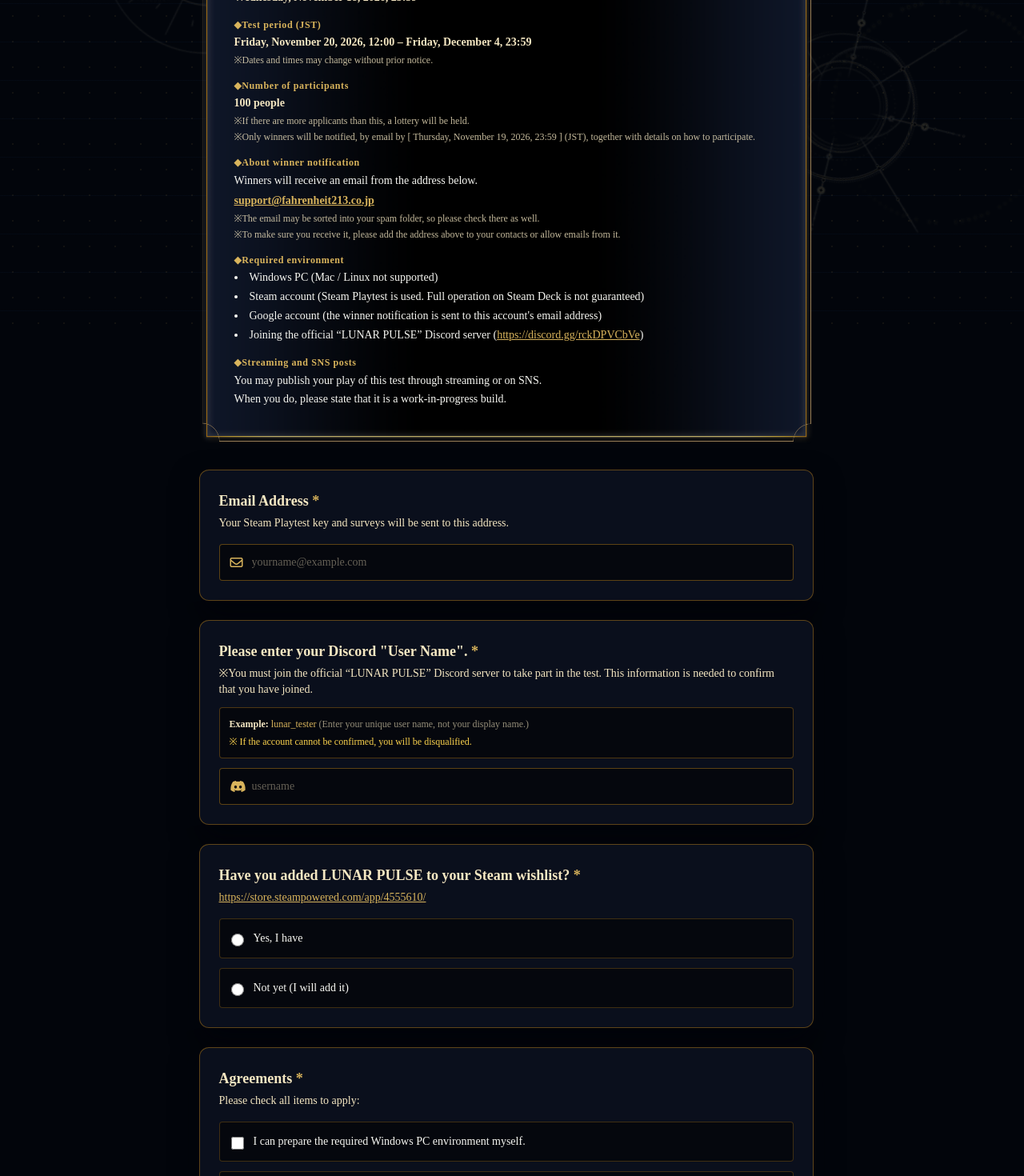
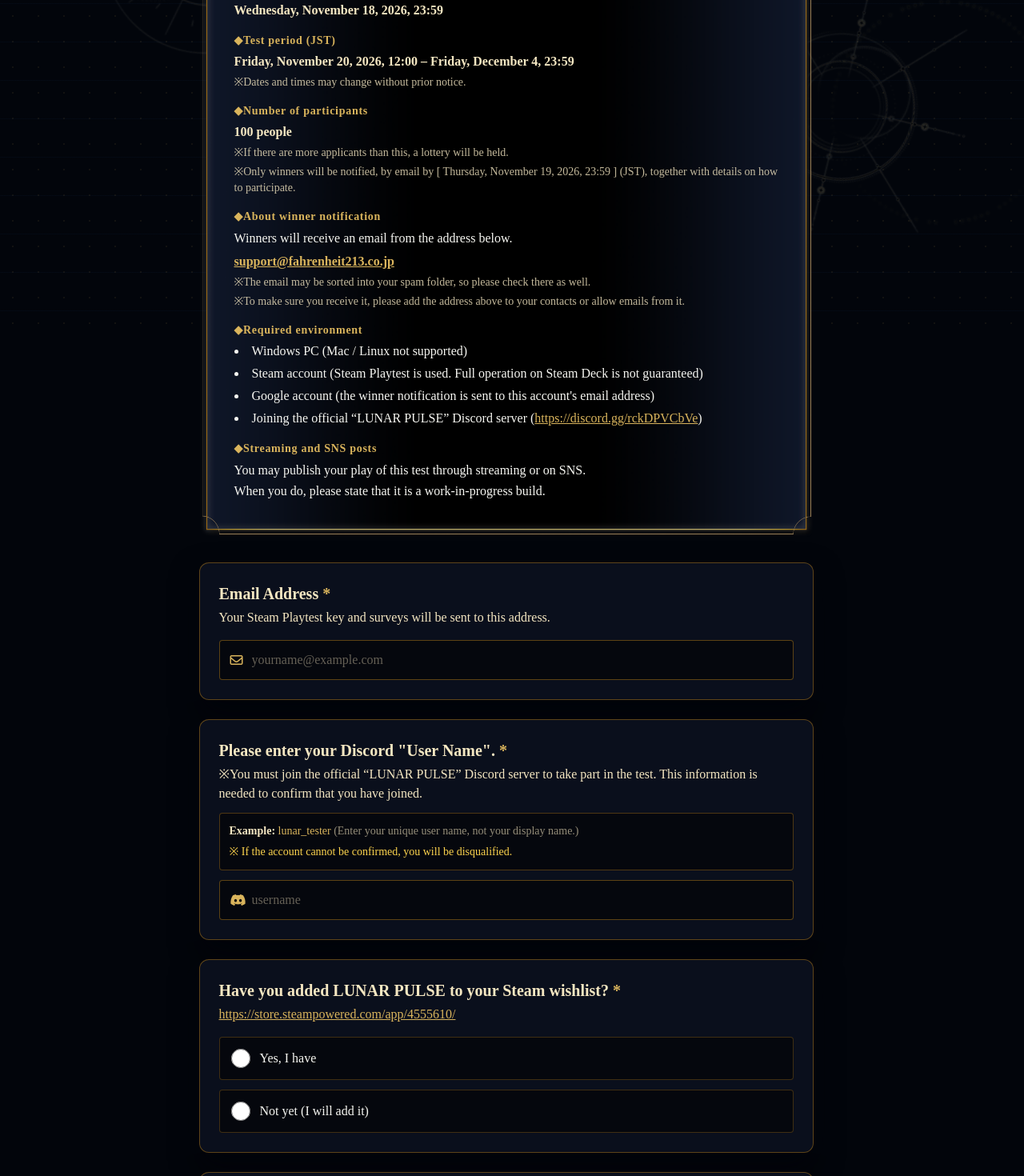
Before and after one commit to thanhphung29/lilith-landingpage, a Next.js app: page /en/apply in a window 1280 px wide. Shown: the part 380-1850 px from the top of the page at 80% size. Built offline with nearby package versions, Linux system fonts and the light colour scheme.

Commit message:
upsize text trong apply

```diff
--- a/app/[locale]/apply/page.tsx
+++ b/app/[locale]/apply/page.tsx
@@ -5,7 +5,7 @@ import Footer from "@/components/Footer";
 import { Link } from "@/i18n/navigation";
 
 const SUPPORT_EMAIL = "support@fahrenheit213.co.jp";
-const GUIDE_TITLE = "mb-1 block text-xs font-bold tracking-wider text-gothic-gold";
+const GUIDE_TITLE = "mb-1 block text-sm font-bold tracking-wider text-gothic-gold";
 
 // The text between <link>…</link> in a translation is itself the URL, so it is used as the href
 // too: changing a URL in the translation sheet then updates the link without touching code.
@@ -38,12 +38,12 @@ export default async function ApplyPage() {
           <ApplyForm
             guide={
             <section className="info-frame relative mb-8 p-2 sm:p-4">
-              <div className="space-y-4 text-sm text-gothic-body">
+              <div className="space-y-4 text-base text-gothic-body">
                 <div className="space-y-1">
                   <p className="leading-relaxed">
                     {t.rich("guide_intro", { link: linkTo })}
                   </p>
-                  <p className="text-xs text-gothic-ivory/80">{t("guide_intro_note")}</p>
+                  <p className="text-sm text-gothic-ivory/80">{t("guide_intro_note")}</p>
                 </div>
                 <div>
                   <span className={GUIDE_TITLE}>{t("guide_deadline_title")}</span>
@@ -52,12 +52,12 @@ export default async function ApplyPage() {
                 <div>
                   <span className={GUIDE_TITLE}>{t("guide_period_title")}</span>
                   <p className="font-bold text-gothic-ivory">{t("guide_period_val")}</p>
-                  <p className="mt-1 text-xs text-gothic-ivory/80">{t("info_period_note")}</p>
+                  <p className="mt-1 text-sm text-gothic-ivory/80">{t("info_period_note")}</p>
                 </div>
                 <div>
                   <span className={GUIDE_TITLE}>{t("guide_capacity_title")}</span>
                   <p className="font-bold text-gothic-ivory">{t("guide_capacity_val")}</p>
-                  <div className="mt-1 space-y-1 text-xs text-gothic-ivory/80">
+                  <div className="mt-1 space-y-1 text-sm text-gothic-ivory/80">
                     <p>{t("guide_capacity_note1")}</p>
                     <p>{t("guide_capacity_note2")}</p>
                   </div>
@@ -68,7 +68,7 @@ export default async function ApplyPage() {
                   <p className="mt-1 font-bold">
                     <ExternalLink href={`mailto:${SUPPORT_EMAIL}`}>{SUPPORT_EMAIL}</ExternalLink>
                   </p>
-                  <div className="mt-1 space-y-1 text-xs text-gothic-ivory/80">
+                  <div className="mt-1 space-y-1 text-sm text-gothic-ivory/80">
                     <p>{t("guide_notice_note1")}</p>
                     <p>{t("guide_notice_note2")}</p>
                   </div>
@@ -97,7 +97,7 @@ export default async function ApplyPage() {
           <div className="mt-8 flex justify-center">
             <Link
               href="/"
-              className="btn-top-img inline-flex cursor-pointer items-center justify-center gap-2 px-6 text-sm font-bold tracking-wider whitespace-nowrap"
+              className="btn-top-img inline-flex cursor-pointer items-center justify-center gap-2 px-6 text-base font-bold tracking-wider whitespace-nowrap"
             >
               <i className="fa-solid fa-circle-left" aria-hidden="true" />
               <span data-fit-box className="flex min-w-0 items-center">
--- a/components/ApplyForm.tsx
+++ b/components/ApplyForm.tsx
@@ -10,9 +10,9 @@ import Turnstile from "./Turnstile";
 
 const CARD =
   "rounded-xl border border-[#97691a]/60 bg-[#0c1220]/85 p-6 shadow-royal-box transition-colors hover:border-[#bfae67]";
-const LABEL = "mb-1 block text-base font-bold text-gothic-ivory sm:text-lg";
+const LABEL = "mb-1 block text-base font-bold text-gothic-ivory sm:text-xl";
 // Same as LABEL, with more room before the answer on the confirm step
-const CONFIRM_LABEL = "mb-3 block text-base font-bold text-gothic-ivory sm:text-lg";
+const CONFIRM_LABEL = "mb-3 block text-base font-bold text-gothic-ivory sm:text-xl";
 type Errors = { email?: string; discord?: string; wishlist?: string; consent?: string; captcha?: string };
 
 const WISHLIST_URL = "https://store.steampowered.com/app/4555610/";
@@ -23,11 +23,11 @@ type Entry = { email: string; discord: string; wishlist: "yes" | "no"; consents:
 
 const INPUT_ERROR = "border-red-500/80 focus:border-red-400 focus:ring-red-400";
 const INPUT =
-  "w-full rounded border border-[#97691a]/60 bg-[#05070d] py-3 pr-4 pl-10 text-sm text-gothic-ivory placeholder-gothic-ivory/40 transition-all focus:border-[#bfae67] focus:ring-1 focus:ring-[#bfae67] focus:outline-none";
+  "w-full rounded border border-[#97691a]/60 bg-[#05070d] py-3 pr-4 pl-10 text-base text-gothic-ivory placeholder-gothic-ivory/40 transition-all focus:border-[#bfae67] focus:ring-1 focus:ring-[#bfae67] focus:outline-none";
 
 function FieldError({ id, message }: { id: string; message: string }) {
   return (
-    <p id={id} role="alert" className="mt-2 flex items-start gap-2 text-sm text-red-400">
+    <p id={id} role="alert" className="mt-2 flex items-start gap-2 text-base text-red-400">
       <i className="fa-solid fa-circle-exclamation mt-0.5" aria-hidden="true" />
       <span>{message}</span>
     </p>
@@ -181,7 +181,7 @@ export default function ApplyForm({ guide }: { guide: React.ReactNode }) {
       {step === "done" ? (
         // Takes the place of "Before you apply" once the application has gone through
         <section className="info-frame relative mb-8 p-2 sm:p-4">
-          <div className="space-y-4 text-sm text-gothic-body">
+          <div className="space-y-4 text-base text-gothic-body">
             <p className="leading-relaxed">
               {t.rich("apply_done_lead", { b: (chunks) => <strong className="font-bold">{chunks}</strong> })}
             </p>
@@ -197,12 +197,12 @@ export default function ApplyForm({ guide }: { guide: React.ReactNode }) {
                 </a>
               </p>
             </div>
-            <div className="space-y-1 text-xs text-gothic-ivory/80">
+            <div className="space-y-1 text-sm text-gothic-ivory/80">
               <p>{t("apply_done_spam")}</p>
               <p>{t("apply_done_allow")}</p>
             </div>
             <div>
-              <span className="mb-1 block text-xs font-bold tracking-wider text-gothic-gold">
+              <span className="mb-1 block text-sm font-bold tracking-wider text-gothic-gold">
                 {t("apply_done_warn_title")}
               </span>
               <ul className="list-inside list-disc space-y-1">
@@ -242,7 +242,7 @@ export default function ApplyForm({ guide }: { guide: React.ReactNode }) {
           <label htmlFor="applicantEmail" className={LABEL}>
             {t("form_email_label")} <span className="text-gothic-gold">*</span>
           </label>
-          <p className="mb-4 text-sm text-gothic-ivory">{t("form_email_sub")}</p>
+          <p className="mb-4 text-base text-gothic-ivory">{t("form_email_sub")}</p>
           <div className="relative">
             <div className="pointer-events-none absolute inset-y-0 left-0 flex items-center pl-3.5 text-gothic-gold">
               <i className="fa-regular fa-envelope" aria-hidden="true" />
@@ -267,8 +267,8 @@ export default function ApplyForm({ guide }: { guide: React.ReactNode }) {
           <label htmlFor="discordHandle" className={LABEL}>
             {t("form_discord_label")} <span className="text-gothic-gold">*</span>
           </label>
-          {t("form_discord_sub") && <p className="mb-3 text-sm text-gothic-ivory">{t("form_discord_sub")}</p>}
-          <div className="mb-3 space-y-1.5 rounded border border-[#97691a]/50 bg-[#05070d] p-3 text-xs text-gothic-ivory">
+          {t("form_discord_sub") && <p className="mb-3 text-base text-gothic-ivory">{t("form_discord_sub")}</p>}
+          <div className="mb-3 space-y-1.5 rounded border border-[#97691a]/50 bg-[#05070d] p-3 text-sm text-gothic-ivory">
             <p>
               <strong>{t("discord_hint_ex")}</strong>{" "}
               <span className="text-gothic-gold">lunar_tester</span>{" "}
@@ -307,7 +307,7 @@ export default function ApplyForm({ guide }: { guide: React.ReactNode }) {
             href={WISHLIST_URL}
             target="_blank"
             rel="noopener noreferrer"
-            className="mb-4 block break-all text-sm text-gothic-gold underline hover:text-gothic-ivory"
+            className="mb-4 block break-all text-base text-gothic-gold underline hover:text-gothic-ivory"
           >
             {WISHLIST_URL}
           </a>
@@ -315,7 +315,7 @@ export default function ApplyForm({ guide }: { guide: React.ReactNode }) {
             {(["yes", "no"] as const).map((value) => (
               <label
                 key={value}
-                className="flex cursor-pointer items-start gap-3 rounded border border-[#97691a]/40 bg-[#05070d] p-3.5 transition-colors hover:bg-[#141a2b]"
+                className="flex cursor-pointer items-center gap-3 rounded border border-[#97691a]/40 bg-[#05070d] p-3.5 transition-colors hover:bg-[#141a2b]"
               >
                 <input
                   type="radio"
@@ -323,9 +323,9 @@ export default function ApplyForm({ guide }: { guide: React.ReactNode }) {
                   name="wishlist"
                   value={value}
                   onChange={() => clearError("wishlist")}
-                  className="mt-1 h-4 w-4 min-w-4 shrink-0 grow-0 basis-4 accent-gothic-gold"
+                  className="h-6 w-6 min-w-6 shrink-0 grow-0 basis-6 accent-gothic-gold"
                 />
-                <span className="text-sm text-gothic-body">{t(`wishlist_${value}`)}</span>
+                <span className="text-base text-gothic-body">{t(`wishlist_${value}`)}</span>
               </label>
             ))}
           </div>
@@ -340,21 +340,21 @@ export default function ApplyForm({ guide }: { guide: React.ReactNode }) {
           <p className={LABEL} aria-hidden="true">
             {t("form_consent_label")} <span className="text-gothic-gold">*</span>
           </p>
-          <p className="mb-4 text-sm text-gothic-ivory">{t("form_consent_sub")}</p>
+          <p className="mb-4 text-base text-gothic-ivory">{t("form_consent_sub")}</p>
           <div className="space-y-3">
             {CONSENTS.map((key) => (
               <label
                 key={key}
-                className="flex cursor-pointer items-start gap-3 rounded border border-[#97691a]/40 bg-[#05070d] p-3.5 transition-colors hover:bg-[#141a2b]"
+                className="flex cursor-pointer items-center gap-3 rounded border border-[#97691a]/40 bg-[#05070d] p-3.5 transition-colors hover:bg-[#141a2b]"
               >
                 <input
                   type="checkbox"
                   id={key}
                   name={key}
                   onChange={() => clearError("consent")}
-                  className="mt-1 h-4 w-4 min-w-4 shrink-0 grow-0 basis-4 rounded-[4px] accent-gothic-gold"
+                  className="h-6 w-6 min-w-6 shrink-0 grow-0 basis-6 rounded-[4px] accent-gothic-gold"
                 />
-                <span className="text-sm text-gothic-body">{t(key)}</span>
+                <span className="text-base text-gothic-body">{t(key)}</span>
               </label>
             ))}
           </div>
@@ -388,7 +388,7 @@ export default function ApplyForm({ guide }: { guide: React.ReactNode }) {
 
       {step === "confirm" && entry && (
         <section className="space-y-6">
-          <p className="text-center text-sm leading-relaxed text-gothic-body">{t("confirm_desc")}</p>
+          <p className="text-center text-base leading-relaxed text-gothic-body">{t("confirm_desc")}</p>
 
           <div className={CARD}>
             <p className={CONFIRM_LABEL}>
@@ -422,19 +422,19 @@ export default function ApplyForm({ guide }: { guide: React.ReactNode }) {
               href={WISHLIST_URL}
               target="_blank"
               rel="noopener noreferrer"
-              className="mb-4 block break-all text-sm text-gothic-gold underline hover:text-gothic-ivory"
+              className="mb-4 block break-all text-base text-gothic-gold underline hover:text-gothic-ivory"
             >
               {WISHLIST_URL}
             </a>
-            <div className="flex items-start gap-3 rounded border border-[#97691a]/40 bg-[#05070d] p-3.5">
+            <div className="flex items-center gap-3 rounded border border-[#97691a]/40 bg-[#05070d] p-3.5">
               <input
                 type="radio"
                 checked
                 readOnly
                 tabIndex={-1}
-                className="pointer-events-none mt-1 h-4 w-4 min-w-4 shrink-0 grow-0 basis-4 accent-gothic-gold"
+                className="pointer-events-none h-6 w-6 min-w-6 shrink-0 grow-0 basis-6 accent-gothic-gold"
               />
-              <span className="text-sm text-gothic-body">{t(`wishlist_${entry.wishlist}`)}</span>
+              <span className="text-base text-gothic-body">{t(`wishlist_${entry.wishlist}`)}</span>
             </div>
           </div>
 
```
